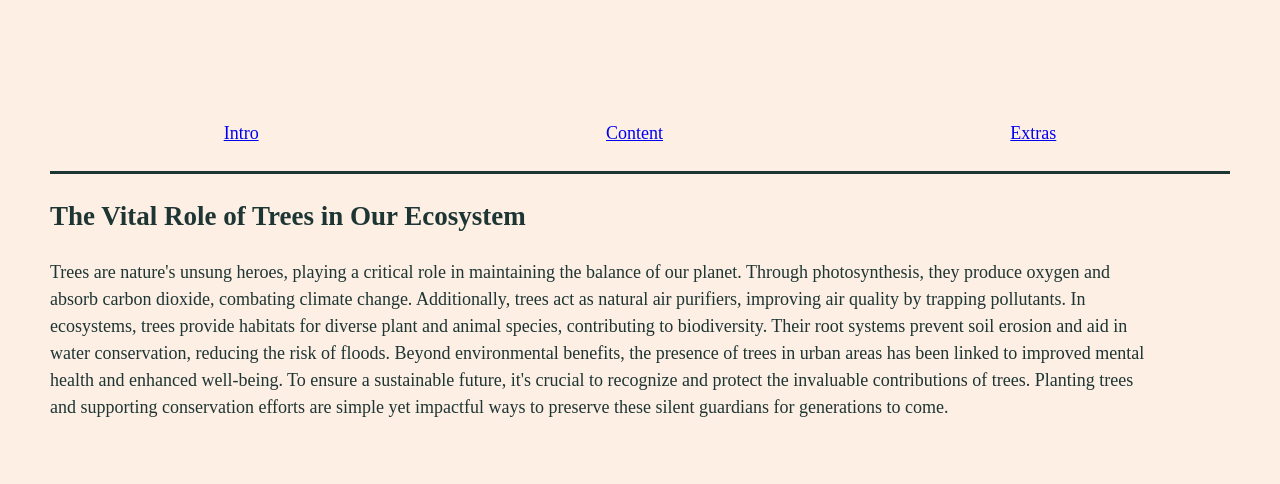
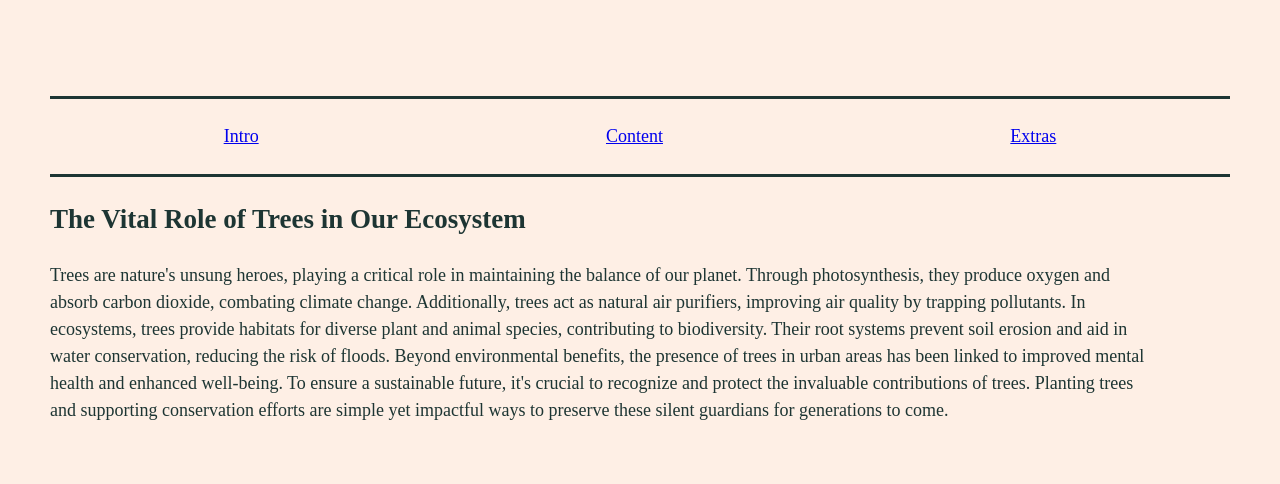
Before and after one commit to BF-FrontEnd-class-2024/all-about-trees, a website: page index.html in a window 1280 px wide. Shown: the part 234-718 px from the top of the page. Drawn offline with Linux system fonts and the light colour scheme.

Commit message:
Fixed some issues

```diff
--- a/styles/something.css
+++ b/styles/something.css
@@ -32,7 +32,6 @@ h1 {
   font-family: fantasy;
 }
 
-
 .tree-logo {
   width: 10%;
   height: 10%;
@@ -46,7 +45,7 @@ h1 {
 }
 
 .bottom-divider {
-  border-style: none none solid none;
+  border-style: solid none;
 }
 
 .spaced-items {
```
Also changed, not shown: index.html (+0 -1 lines), Footer/text.html (added).
